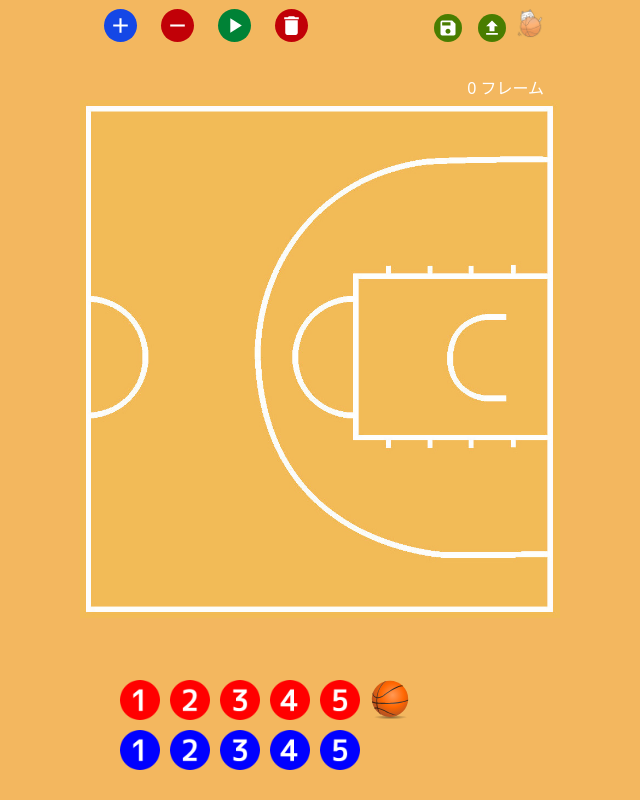
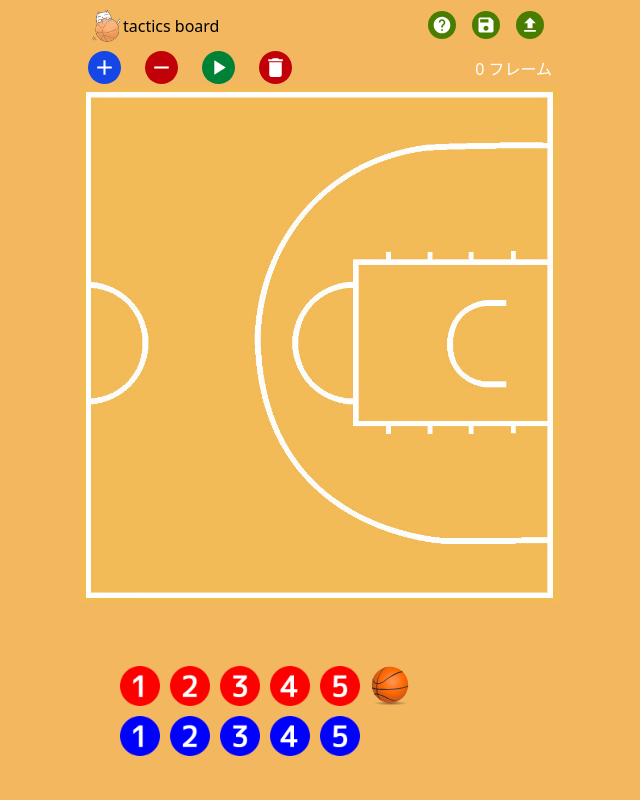
Before and after one commit to hiroshi-codes/tactics-board, a React (Vite) app: page /half-court in a window 1280 px wide. Shown: the whole page, without its empty margins (320-960 px from the left). Built offline with nearby package versions, Linux system fonts and the light colour scheme.

Commit message:
デザイン調整、ヘルプ追加

```diff
--- a/src/HalfCourt.tsx
+++ b/src/HalfCourt.tsx
@@ -3,7 +3,7 @@ import { Link } from "react-router-dom";
 
 import { format } from "date-fns";
 import { enqueueSnackbar } from "notistack";
-import { MdAdd, MdDelete, MdFileUpload, MdPlayArrow, MdRemove, MdSave } from "react-icons/md";
+import { MdAdd, MdDelete, MdFileUpload, MdHelp, MdPlayArrow, MdRemove, MdSave } from "react-icons/md";
 
 import appLogo from "/pwa-64x64.png";
 import basketballSvg from "/basketball.svg";
@@ -18,10 +18,12 @@ import blue3Svg from "/blue3.svg";
 import blue4Svg from "/blue4.svg";
 import blue5Svg from "/blue5.svg";
 
+import Help from "./Help";
+import IconButton from "./IconButton";
+
 interface Position {
   x: number;
   y: number;
-  color: string;
 }
 
 const size = 40 as const;
@@ -53,7 +55,6 @@ const initialPosition: {
   [key: string]: Position;
 } = {
   ball: {
-    color: "orange",
     x: firstPosition.x + (size + 10) * 5,
     y: firstPosition.y,
   },
@@ -61,13 +62,11 @@ const initialPosition: {
 for (let index = 1; index <= 5; index++) {
   const addX = (size + 10) * (index - 1);
   initialPosition[`red${index}`] = {
-    color: "red",
     x: firstPosition.x + addX,
     y: firstPosition.y,
   };
 
   initialPosition[`blue${index}`] = {
-    color: "blue",
     x: firstPosition.x + addX,
     y: firstPosition.y + size + 10,
   };
@@ -128,9 +127,10 @@ function jsonFileImport(file: File): Promise<{
 }
 
 function HalfCourt() {
-  const canvasRef = React.useRef<HTMLCanvasElement>(null); //canvas要素取得
+  const canvasRef = React.useRef<HTMLCanvasElement>(null);
   const [render, setRender] = React.useState(false);
-  const [drug, setDrug] = React.useState(false); //マウスドラック状態の管理
+  const [drug, setDrug] = React.useState(false);
+  const [help, setHelp] = React.useState(false);
   const targetKey = React.useRef("");
   const inputRef = React.useRef<HTMLInputElement>(null);
   const newPosition = React.useRef<{ [key: string]: Position }>(initialPosition);
@@ -275,7 +275,6 @@ function HalfCourt() {
           next += 1;
           ctx.drawImage(images[key], nextValue.x - size / 2, nextValue.y - size / 2, size, size);
         } else {
-          ctx.fillStyle = position[key].color;
           ctx.drawImage(images[key], position[key].x - size / 2, position[key].y - size / 2, size, size);
         }
       }
@@ -327,61 +326,31 @@ function HalfCourt() {
 
   return (
     <>
+      <Help show={help} onClose={() => setHelp(false)} />
       <div className="flex justify-center">
         <div>
-          <div className="flex justify-between items-center px-4 pt-2">
+          <div className="flex justify-between items-center p-2">
+            <Link to="/" className="flex items-center">
+              <img src={appLogo} alt="tactics-board logo" width="35" height="35" />
+              tactics board
+            </Link>
             <div>
-              <button
-                type="button"
-                className="ml-2 text-white bg-blue-700 hover:bg-blue-800 focus:ring-4 focus:outline-none focus:ring-blue-300 font-medium rounded-full text-sm p-1 text-center inline-flex items-center me-2 dark:bg-blue-600 dark:hover:bg-blue-700 dark:focus:ring-blue-800"
-                onClick={add}
-              >
-                <MdAdd size="25" />
-              </button>
-              <button
-                type="button"
-                className="ml-4 text-white bg-red-700 hover:bg-red-800 focus:ring-4 focus:outline-none focus:ring-red-300 font-medium rounded-full text-sm p-1 text-center inline-flex items-center me-2 dark:bg-red-600 dark:hover:bg-red-700 dark:focus:ring-red-800"
-                onClick={remove}
-              >
-                <MdRemove size="25" />
-              </button>
-              <button
-                type="button"
-                className="ml-4 text-white bg-green-700 hover:bg-green-800 focus:ring-4 focus:outline-none focus:ring-green-300 font-medium rounded-full text-sm p-1 text-center inline-flex items-center me-2 dark:bg-green-600 dark:hover:bg-green-700 dark:focus:ring-green-800"
-                onClick={play}
-              >
-                <MdPlayArrow size="25" />
-              </button>
-              <button
-                type="button"
-                className="ml-4 text-white bg-red-700 hover:bg-red-800 focus:ring-4 focus:outline-none focus:ring-red-300 font-medium rounded-full text-sm p-1 text-center inline-flex items-center me-2 dark:bg-red-600 dark:hover:bg-red-700 dark:focus:ring-red-800"
-                onClick={clear}
-              >
-                <MdDelete size="25" />
-              </button>
-            </div>
-            <div>
-              <button
-                type="button"
-                className="text-white bg-lime-700 hover:bg-lime-800 focus:ring-4 focus:outline-none focus:ring-lime-300 font-medium rounded-full text-sm p-1 text-center inline-flex items-center me-2 dark:bg-lime-600 dark:hover:bg-lime-700 dark:focus:ring-lime-800"
-                onClick={download}
-              >
-                <MdSave size="20" />
-              </button>
-              <button
-                type="button"
-                className="ml-2 text-white bg-lime-700 hover:bg-lime-800 focus:ring-4 focus:outline-none focus:ring-lime-300 font-medium rounded-full text-sm p-1 text-center inline-flex items-center me-2 dark:bg-lime-600 dark:hover:bg-lime-700 dark:focus:ring-lime-800"
-                onClick={inputClick}
-              >
-                <MdFileUpload size="20" />
+              <IconButton Icon={MdHelp} color="lime" buttonProps={{ onClick: () => setHelp(true) }} />
+              <IconButton Icon={MdSave} color="lime" buttonProps={{ onClick: download }} className="ml-2" />
+              <IconButton Icon={MdFileUpload} color="lime" buttonProps={{ onClick: inputClick }} className="ml-2">
                 <input type="file" accept=".json" onChange={upload} className="hidden" ref={inputRef} />
-              </button>
-              <Link to="/" className="inline-block">
-                <img src={appLogo} alt="tactics-board logo" width="30" height="30" />
-              </Link>
+              </IconButton>
             </div>
           </div>
-          <div className="mt-8 mr-4 text-right text-white">{positions.current.length - 1} フレーム</div>
+          <div className="flex justify-between items-center px-2">
+            <div>
+              <IconButton Icon={MdAdd} color="blue" size={25} buttonProps={{ onClick: add }} />
+              <IconButton Icon={MdRemove} color="red" size={25} buttonProps={{ onClick: remove }} className="ml-4" />
+              <IconButton Icon={MdPlayArrow} color="green" size={25} buttonProps={{ onClick: play }} className="ml-4" />
+              <IconButton Icon={MdDelete} color="red" size={25} buttonProps={{ onClick: clear }} className="ml-4" />
+            </div>
+            <div className="text-white">{positions.current.length - 1} フレーム</div>
+          </div>
           <canvas
             ref={canvasRef}
             width={canvasSize.width}
--- /dev/null
+++ b/src/Help.tsx
@@ -0,0 +1,71 @@
+import { ReactNode } from "react";
+
+import { MdAdd, MdDelete, MdFileUpload, MdPlayArrow, MdRemove, MdSave } from "react-icons/md";
+
+import IconButton from "./IconButton";
+
+import appLogo from "/pwa-64x64.png";
+import basketballSvg from "/basketball.svg";
+import red1Svg from "/red1.svg";
+import blue1Svg from "/blue1.svg";
+
+function Description({ icon, children }: { icon: ReactNode; children: ReactNode }) {
+  return (
+    <div className="flex items-center mt-2">
+      <div className="w-12">{icon}</div>
+      <div className="text-sm text-white">{children}</div>
+    </div>
+  );
+}
+
+function Help({ show, onClose }: { show: boolean; onClose: React.MouseEventHandler<HTMLButtonElement> | undefined }) {
+  return (
+    <div className={`relative z-10 ${show ? "" : "hidden"}`} aria-labelledby="modal-title" role="dialog" aria-modal="true">
+      <div className="fixed inset-0 bg-gray-500/80 transition-opacity" aria-hidden="true"></div>
+      <div className="fixed inset-0 z-10 w-screen overflow-y-auto">
+        <div className="flex min-h-full justify-center p-4 text-center sm:p-0">
+          <div className="relative transform overflow-hidden rounded-lg  text-left shadow-xl transition-all sm:my-8 sm:w-full sm:max-w-lg">
+            <div className=" px-4 pt-5 pb-4 sm:p-6 sm:pb-4">
+              <div className="sm:flex sm:items-start">
+                <div className="mt-3 text-center sm:mt-0">
+                  <h3 className="text-base font-semibold text-white" id="modal-title">
+                    操作説明
+                  </h3>
+                  <Description icon={<img src={appLogo} alt="tactics-board logo" width="35" height="35" />}>TOP画面にもどります</Description>
+                  <Description icon={<IconButton Icon={MdAdd} color="blue" />}>現在の表示を登録します</Description>
+                  <Description icon={<IconButton Icon={MdRemove} color="red" />}>現在の表示を削除してひとつ前を表示します</Description>
+                  <Description icon={<IconButton Icon={MdPlayArrow} color="green" />}>登録した順番にアニメーションします</Description>
+                  <Description icon={<IconButton Icon={MdDelete} color="red" />}>初期状態に戻します</Description>
+                  <Description icon={<IconButton Icon={MdSave} color="lime" />}>Jsonファイルで保存します</Description>
+                  <Description icon={<IconButton Icon={MdFileUpload} color="lime" />}>Jsonファイルを読み込んで反映します</Description>
+                  <Description
+                    icon={
+                      <>
+                        <img src={basketballSvg} alt="tactics-board ball" width="30" height="30" className="ml-1" />
+                        <img src={red1Svg} alt="tactics-board ball" width="30" height="30" className="ml-1" />
+                        <img src={blue1Svg} alt="tactics-board ball" width="30" height="30" className="ml-1" />
+                      </>
+                    }
+                  >
+                    好きな場所に配置してください
+                  </Description>
+                </div>
+              </div>
+            </div>
+            <div className="px-4 py-3 sm:flex sm:justify-center sm:px-6">
+              <button
+                type="button"
+                className="bg-white mt-3 inline-flex w-full justify-center rounded-md  px-3 py-2 text-sm font-semibold text-gray-900 ring-1 shadow-xs ring-gray-300 ring-inset hover:bg-gray-50 sm:mt-0 sm:w-auto"
+                onClick={onClose}
+              >
+                Close
+              </button>
+            </div>
+          </div>
+        </div>
+      </div>
+    </div>
+  );
+}
+
+export default Help;
--- /dev/null
+++ b/src/IconButton.tsx
@@ -0,0 +1,51 @@
+import { ButtonHTMLAttributes, ReactNode } from "react";
+
+import { IconBaseProps, IconType } from "react-icons";
+
+function IconButton({
+  children,
+  Icon,
+  iconProps,
+  buttonProps,
+  className = "",
+  color = "blue",
+  size = 20,
+}: {
+  children?: ReactNode;
+  Icon: IconType;
+  iconProps?: IconBaseProps;
+  buttonProps?: ButtonHTMLAttributes<HTMLButtonElement>;
+  className?: string;
+  color?: string;
+  size?: number;
+}) {
+  let classColor = "";
+  switch (color) {
+    case "blue":
+      classColor = "bg-blue-700 hover:bg-blue-800 focus:ring-blue-300";
+      break;
+    case "lime":
+      classColor = "bg-lime-700 hover:bg-lime-800 focus:ring-lime-300";
+      break;
+    case "red":
+      classColor = "bg-red-700 hover:bg-red-800 focus:ring-red-300";
+      break;
+    case "green":
+      classColor = "bg-green-700 hover:bg-green-800 focus:ring-green-300";
+      break;
+    default:
+      break;
+  }
+  return (
+    <button
+      type="button"
+      className={`text-white focus:ring-4 focus:outline-none font-medium rounded-full text-sm p-1 inline-flex items-center me-2 ${classColor} ${className}`}
+      {...buttonProps}
+    >
+      <Icon size={size} {...iconProps} />
+      {children}
+    </button>
+  );
+}
+
+export default IconButton;
```
